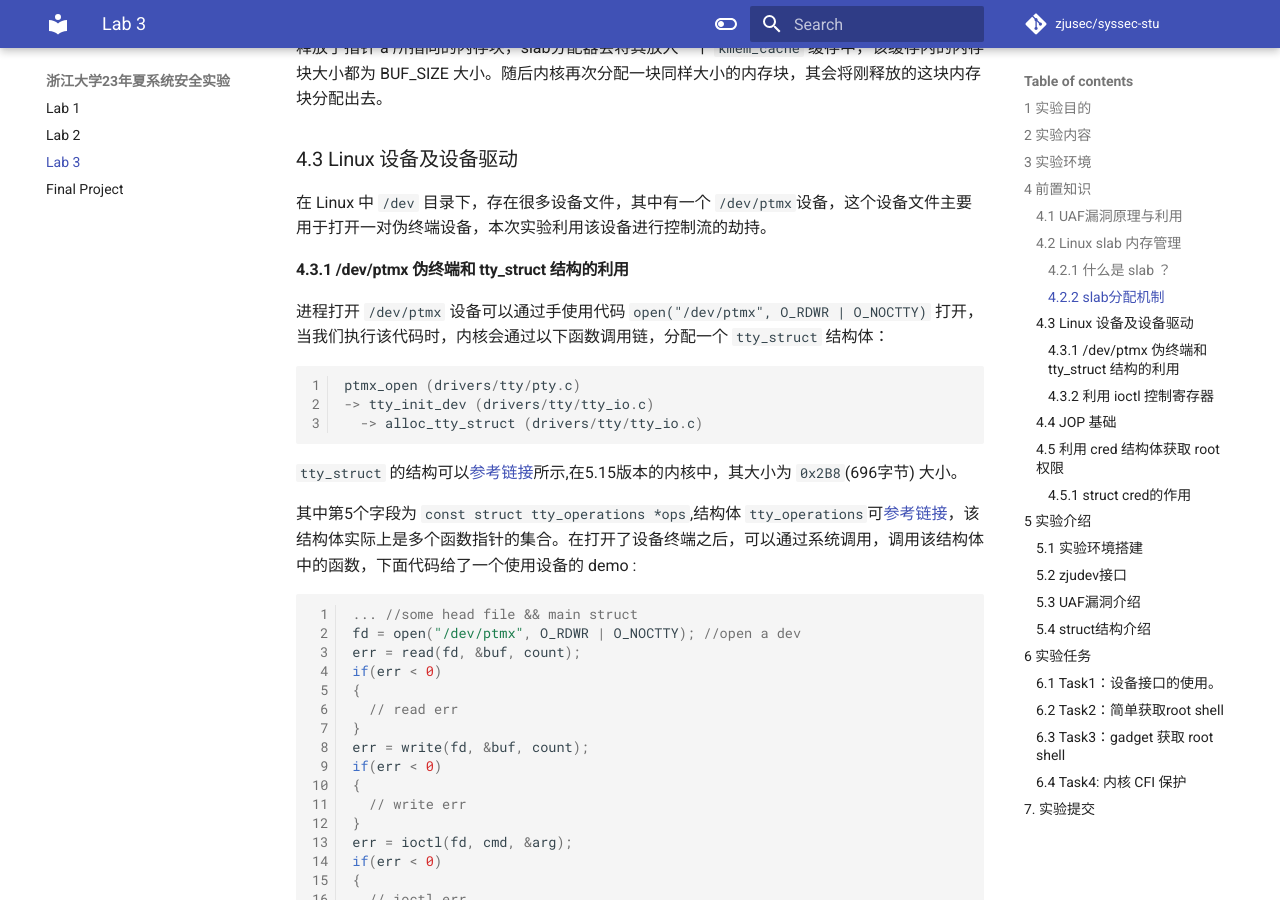
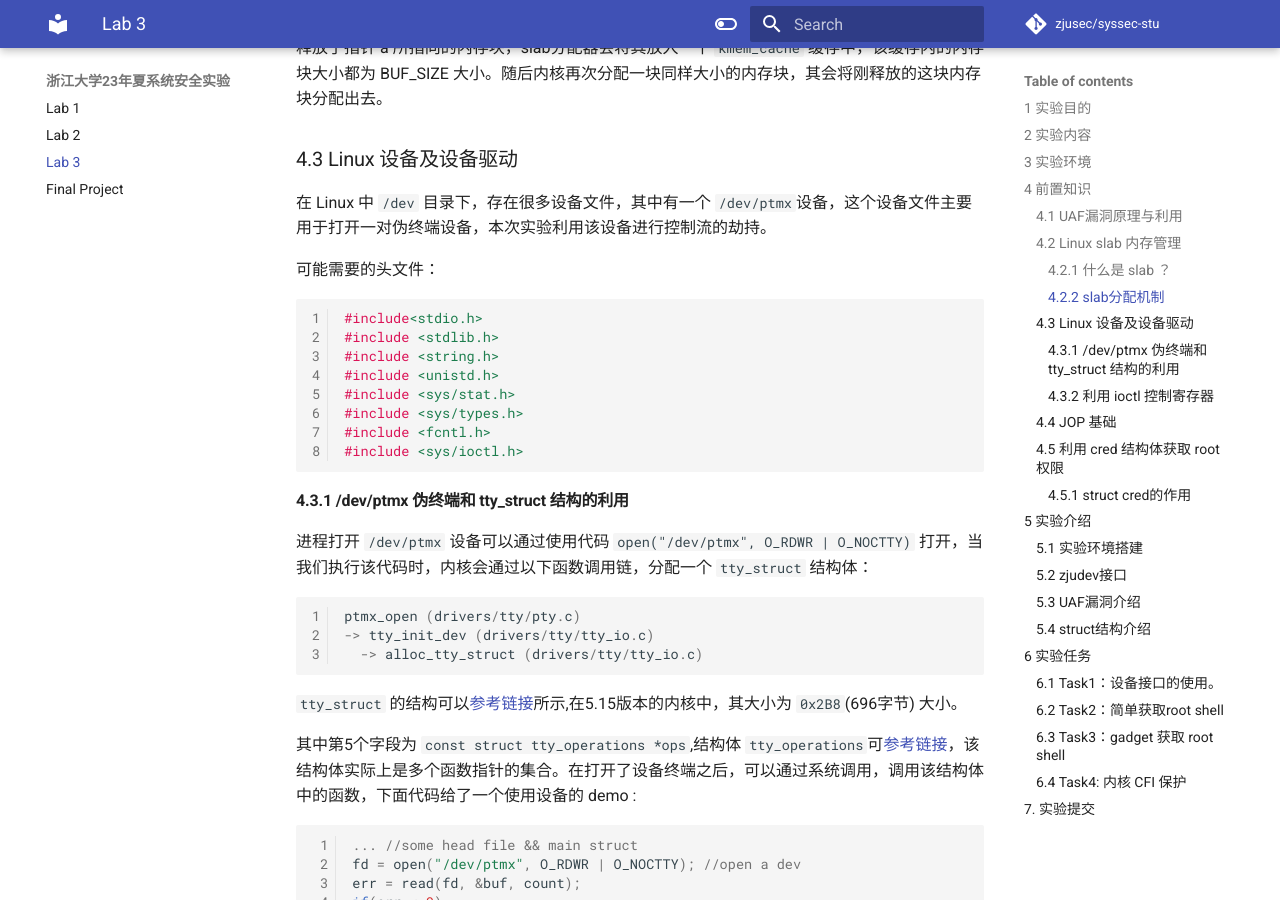
Before and after one commit to syssec24/syssec24.github.io, an MkDocs documentation site: the page built from docs/lab3.md, in a window 1280 px wide and 900 px high, scrolled down 3595 px. Built offline with MkDocs 1.6.1 and Material for MkDocs 9.7.7, drawn with Linux system fonts in a browser that asks for light colours.

Commit message:
update docs/lab3.md.
Signed-off-by: Drl.emrn <7926241+drlemrn@user.noreply.gitee.com>

````diff
--- a/docs/lab3.md
+++ b/docs/lab3.md
@@ -143,9 +143,22 @@ void* b = kmalloc(BUF_SIZE, GFP_KERNEL);
 
 在 Linux 中 `/dev` 目录下，存在很多设备文件，其中有一个 `/dev/ptmx `设备，这个设备文件主要用于打开一对伪终端设备，本次实验利用该设备进行控制流的劫持。
 
+可能需要的头文件：
+
+```c
+#include<stdio.h>
+#include <stdlib.h>
+#include <string.h>
+#include <unistd.h>
+#include <sys/stat.h>
+#include <sys/types.h>
+#include <fcntl.h>
+#include <sys/ioctl.h>
+```
+
 #### 4.3.1 /dev/ptmx 伪终端和 tty_struct 结构的利用
 
-进程打开 `/dev/ptmx` 设备可以通过手使用代码 `open("/dev/ptmx", O_RDWR | O_NOCTTY) ` 打开，当我们执行该代码时，内核会通过以下函数调用链，分配一个 `tty_struct` 结构体：
+进程打开 `/dev/ptmx` 设备可以通过使用代码 `open("/dev/ptmx", O_RDWR | O_NOCTTY) ` 打开，当我们执行该代码时，内核会通过以下函数调用链，分配一个 `tty_struct` 结构体：
 
 ```c
 ptmx_open (drivers/tty/pty.c)
````
